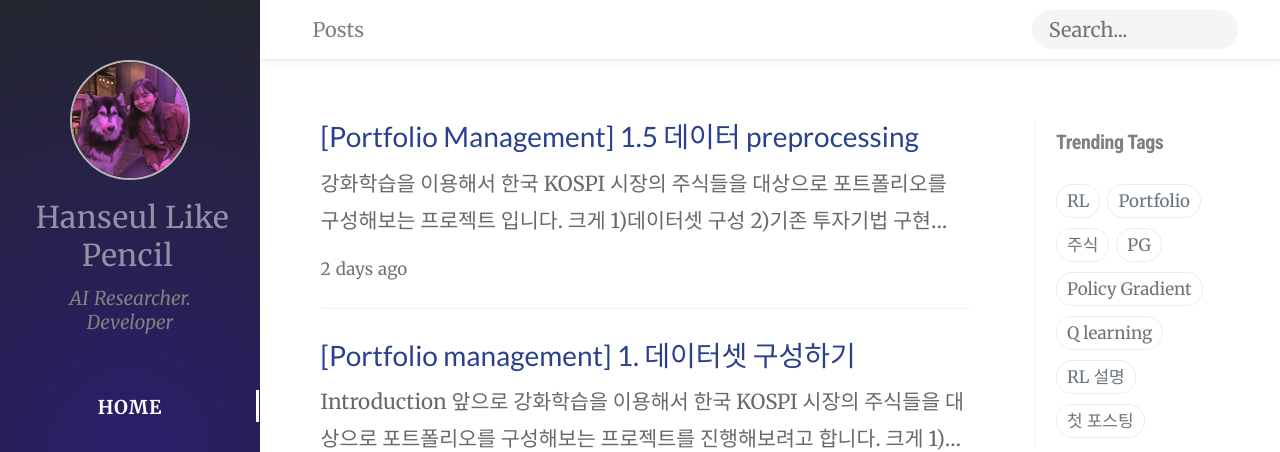
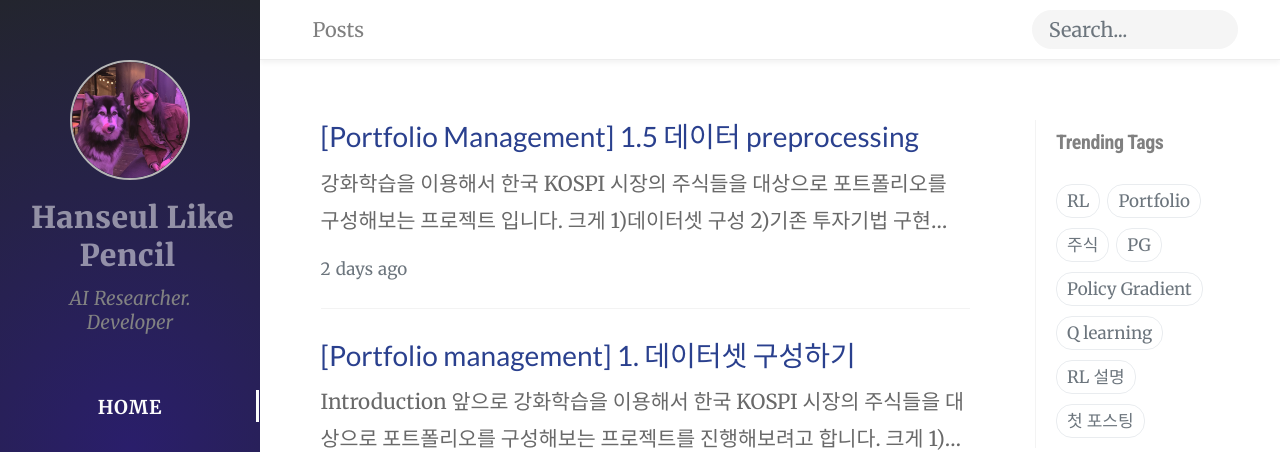
Before and after one commit to hanseul-jeong/hanseul-jeong.github.io, a Jekyll site: the page built from index.html, in a window 1280 px wide. Shown: the top 452 px of the page. Built offline with Jekyll 4.4.1, drawn with Linux system fonts in a browser that asks for light colours; some web fonts are replaced; the list of posts is cut into pages by our own code; comment, search, counter and statistics services are not loaded.

Commit message:
Update jekyll theme

```diff
--- a/assets/css/_addon/main.scss
+++ b/assets/css/_addon/main.scss
@@ -80,7 +80,7 @@ $sidebar-display: "sidebar-display";
   .site-title {
     text-align: center;
     a {
-      font-weight: 1300;
+      font-weight: 900;
       font-size: 1.5rem;
       letter-spacing: 0.5px;
       &:hover {
```
